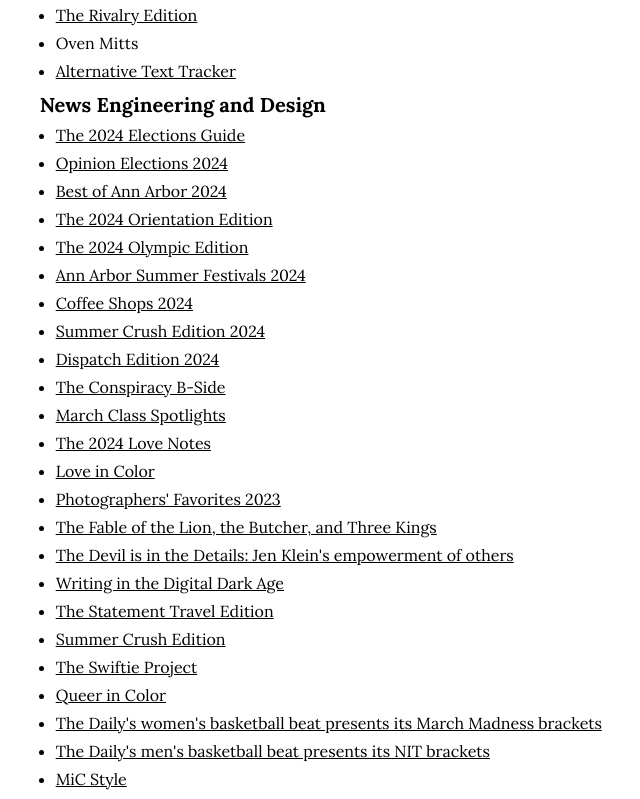
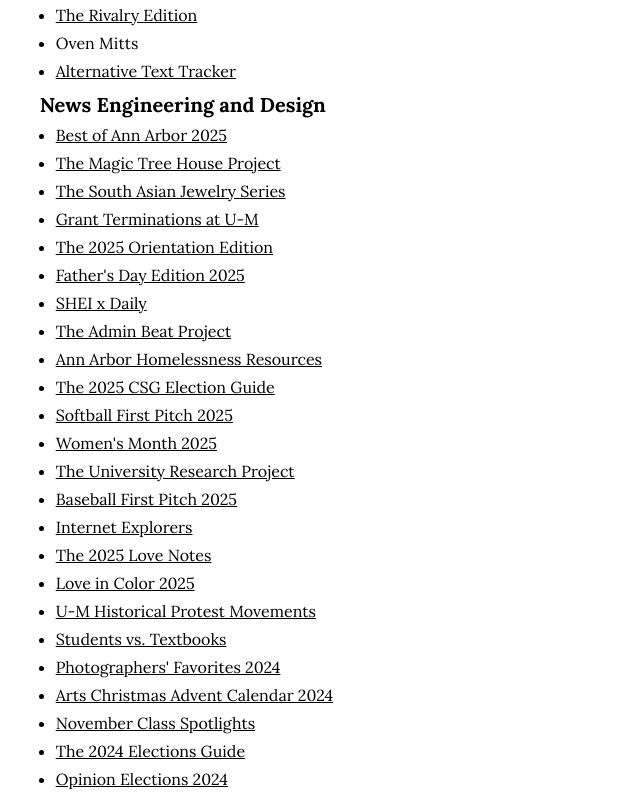
Before and after one commit to michigandaily/michigandaily.github.io, a Next.js app: page / in a window 1280 px wide. Shown: the part 501-1300 px from the top of the page, without its empty margins (319-959 px from the left). Built offline with nearby package versions, Linux system fonts and the light colour scheme.

Commit message:
Updated for 2024-25 projects and team

```diff
--- a/src/app/page.tsx
+++ b/src/app/page.tsx
@@ -108,6 +108,116 @@
             </h3>
             <UnorderedList>
               <li>
+                <Link href="https://specials.michigandaily.com/2025/best-of-ann-arbor/results/">
+                  Best of Ann Arbor 2025
+                </Link>
+              </li>
+              <li>
+                <Link href="https://specials.michigandaily.com/2025/books/magic-tree-house/">
+                  The Magic Tree House Project
+                </Link>
+              </li>
+              <li>
+                <Link href="https://specials.michigandaily.com/south-asian-jewelry/">
+                  The South Asian Jewelry Series
+                </Link>
+              </li>
+              <li>
+                <Link href="https://specials.michigandaily.com/2025/grant-terminations/">
+                  Grant Terminations at U-M
+                </Link>
+              </li>
+              <li>
+                <Link href="https://specials.michigandaily.com/2025/orientation-edition/">
+                  The 2025 Orientation Edition
+                </Link>
+              </li>
+              <li>
+                <Link href="https://specials.michigandaily.com/2025/fathers-day/">
+                  Father&apos;s Day Edition 2025
+                </Link>
+              </li>
+              <li>
+                <Link href="https://specials.michigandaily.com/2025/sheixdaily/">
+                  SHEI x Daily
+                </Link>
+              </li>
+              <li>
+                <Link href="https://specials.michigandaily.com/2025/admin-beat-project/">
+                  The Admin Beat Project
+                </Link>
+              </li>
+              <li>
+                <Link href="https://specials.michigandaily.com/2025/homelessness-resources/">
+                  Ann Arbor Homelessness Resources
+                </Link>
+              </li>
+              <li>
+                <Link href="https://specials.michigandaily.com/2025/csg-elections/">
+                  The 2025 CSG Election Guide
+                </Link>
+              </li>
+              <li>
+                <Link href="https://specials.michigandaily.com/2025/softball-first-pitch/">
+                  Softball First Pitch 2025
+                </Link>
+              </li>
+              <li>
+                <Link href="https://specials.michigandaily.com/2025/womens-month/">
+                  Women&apos;s Month 2025
+                </Link>
+              </li>
+              <li>
+                <Link href="https://specials.michigandaily.com/2025/university-research/">
+                  The University Research Project
+                </Link>
+              </li>
+              <li>
+                <Link href="https://specials.michigandaily.com/2025/first-pitch/">
+                  Baseball First Pitch 2025
+                </Link>
+              </li>
+              <li>
+                <Link href="https://specials.michigandaily.com/bside/2025/internet-explorers/">
+                  Internet Explorers
+                </Link>
+              </li>
+              <li>
+                <Link href="https://specials.michigandaily.com/2025/love-notes/">
+                  The 2025 Love Notes
+                </Link>
+              </li>
+              <li>
+                <Link href="https://mic.michigandaily.com/2025/love-in-color/">
+                  Love in Color 2025
+                </Link>
+              </li>
+              <li>
+                <Link href="https://specials.michigandaily.com/2025/historical-protest-movements/">
+                  U-M Historical Protest Movements
+                </Link>
+              </li>
+              <li>
+                <Link href="https://specials.michigandaily.com/2024/textbook-beat/">
+                  Students vs. Textbooks
+                </Link>
+              </li>
+              <li>
+                <Link href="https://specials.michigandaily.com/2024/photographers-favorites/">
+                  Photographers&apos; Favorites 2024
+                </Link>
+              </li>
+              <li>
+                <Link href="https://specials.michigandaily.com/2024/christmas-advent-calendar/">
+                  Arts Christmas Advent Calendar 2024
+                </Link>
+              </li>
+              <li>
+                <Link href="https://specials.michigandaily.com/2024/november-class-spotlights/">
+                  November Class Spotlights
+                </Link>
+              </li>
+              <li>
                 <Link href="https://specials.michigandaily.com/2024/presidential-elections">
                   The 2024 Elections Guide
                 </Link>
@@ -169,7 +279,7 @@
               </li>
               <li>
                 <Link href="https://mic.michigandaily.com/2024/love-in-color/">
-                  Love in Color
+                  Love in Color 2024
                 </Link>
               </li>
               <li>
@@ -625,7 +735,7 @@
                 <b>Engineering Manager</b> Julia Mei
               </li>
               <li>
-                <b>Engineering Manager</b> Jessica Li
+                <b>Engineering Manager</b> Daniel Liu
               </li>
               <li>
                 <b>Senior Software Engineer</b> Kristen Su
@@ -649,7 +759,7 @@
               <span className="font-bold">
                 We have worked or currently work at these organizations:
               </span>{" "}
-              Amazon, CNN, Google, HubSpot, Meta, Microsoft, MongoDB, Nike, NBC,
+              Amazon, CNN, Google, HubSpot, Meta, Microsoft, MongoDB, Symbotic, Nike, NBC,
               San Francisco Standard, Snap, Spotify, Stripe, Susquehanna
               International Group, The Texas Tribune, Uber, Wall Street Journal,
               The Washington Post.
```
